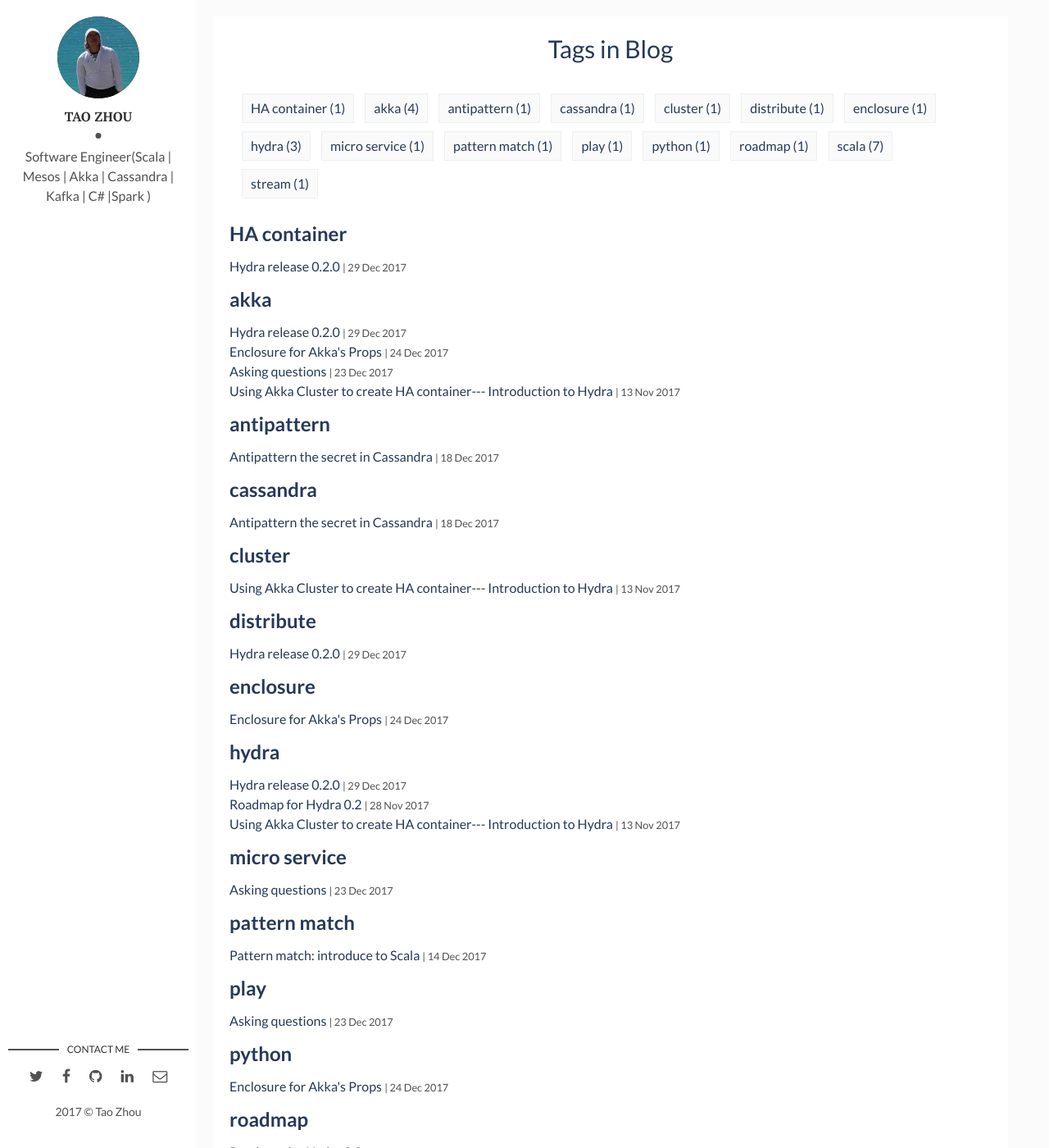
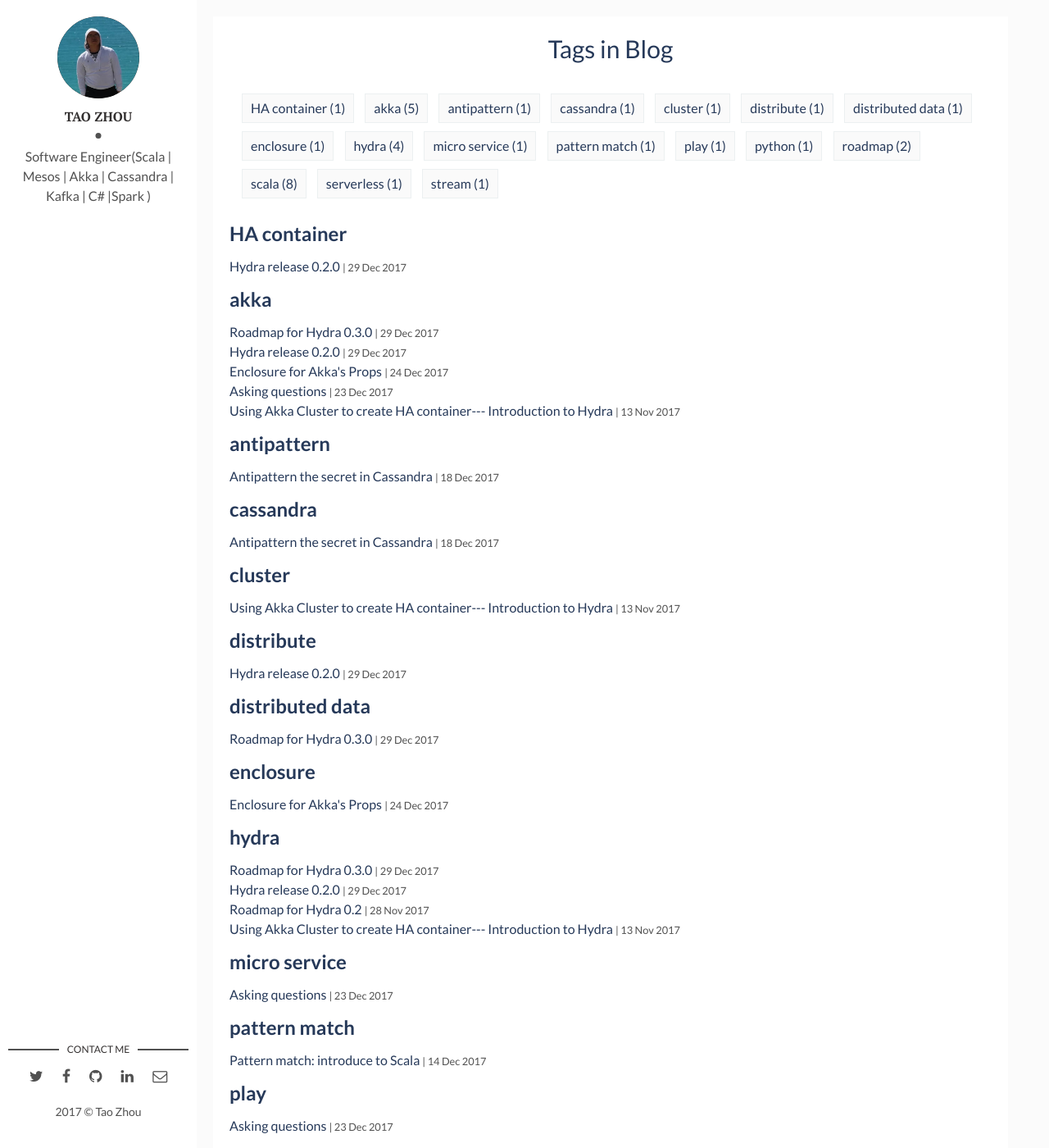
Before and after one commit to wherby/wherby.github.io, a Jekyll site: the page built from tags.html, in a window 1280 px wide and 1400 px high. Shown: the whole window at 82% size. Built offline with Jekyll 4.4.1, drawn with Linux system fonts in a browser that asks for light colours; some of the changed text lies outside the part shown.

Commit message:
add roadmao 0.3.0

```diff
--- a/_posts/2017-12-29-hydra-release-0.2.0.markdown
+++ b/_posts/2017-12-29-hydra-release-0.2.0.markdown
@@ -4,7 +4,7 @@ comments: true
 title:  "Hydra release 0.2.0"
 date:   2017-12-29 13:22:16 +0800
 categories: jekyll update
-img: hydra.jpg # Add image post (optional)
+img: hydra2.jpg # Add image post (optional)
 tags: [scala, akka, hydra, HA container, distribute]
 ---
 
--- /dev/null
+++ b/_posts/2017-12-29-roadmap-for-hydra0.3.markdown
@@ -0,0 +1,17 @@
+---
+layout: post
+comments: true
+title:  "Roadmap for Hydra 0.3.0"
+date:   2017-12-29 13:22:16 +0800
+categories: jekyll update
+img: roadmap030.jpg # Add image post (optional)
+tags: [scala, akka, hydra, roadmap, distributed data, serverless]
+---
+
+ToDo things for Hydra 0.3.0：
+ 1. add akka distributed data service and replace the data structure in previous version.
+ 2. add serveless container in Hydra.
+
+[jekyll-docs]: https://jekyllrb.com/docs/home
+[jekyll-gh]:   https://github.com/jekyll/jekyll
+[jekyll-talk]: https://talk.jekyllrb.com/
```
Also changed, not shown: assets/img/hydra2.jpg (added), assets/img/roadmap030.jpg (added).
